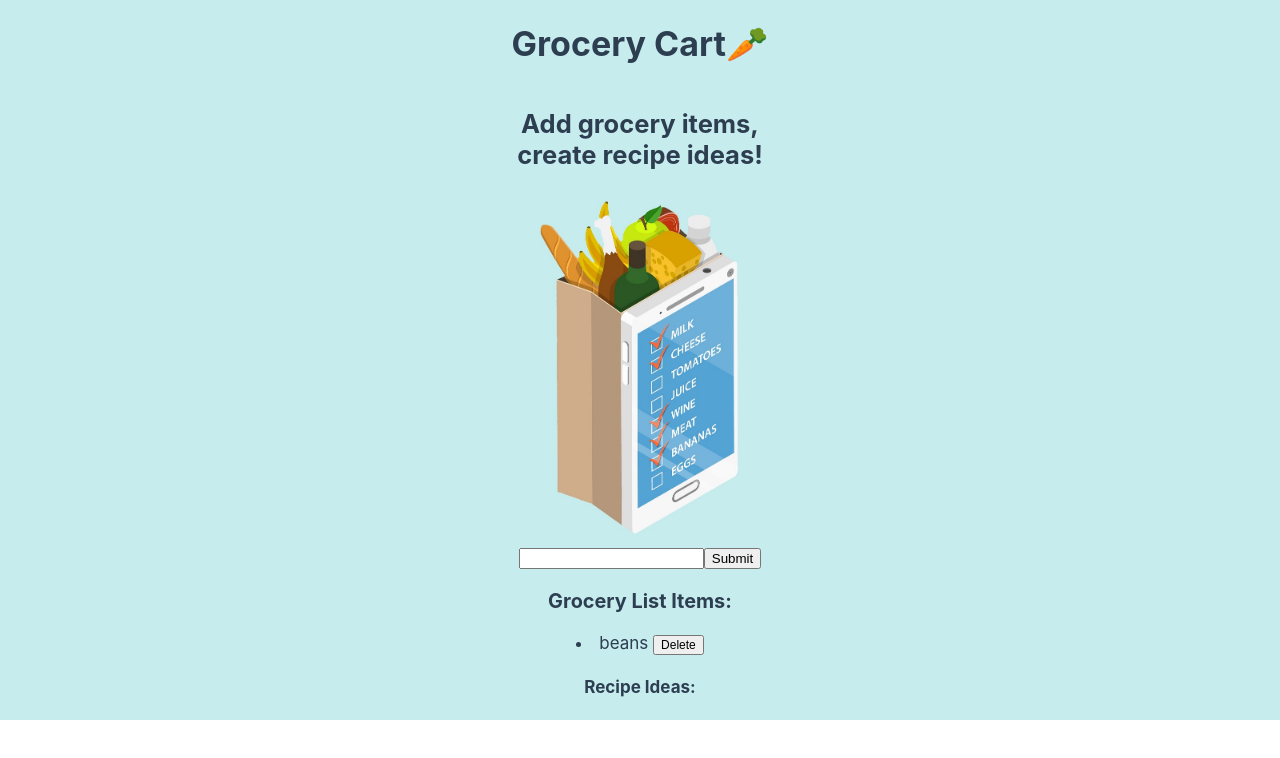
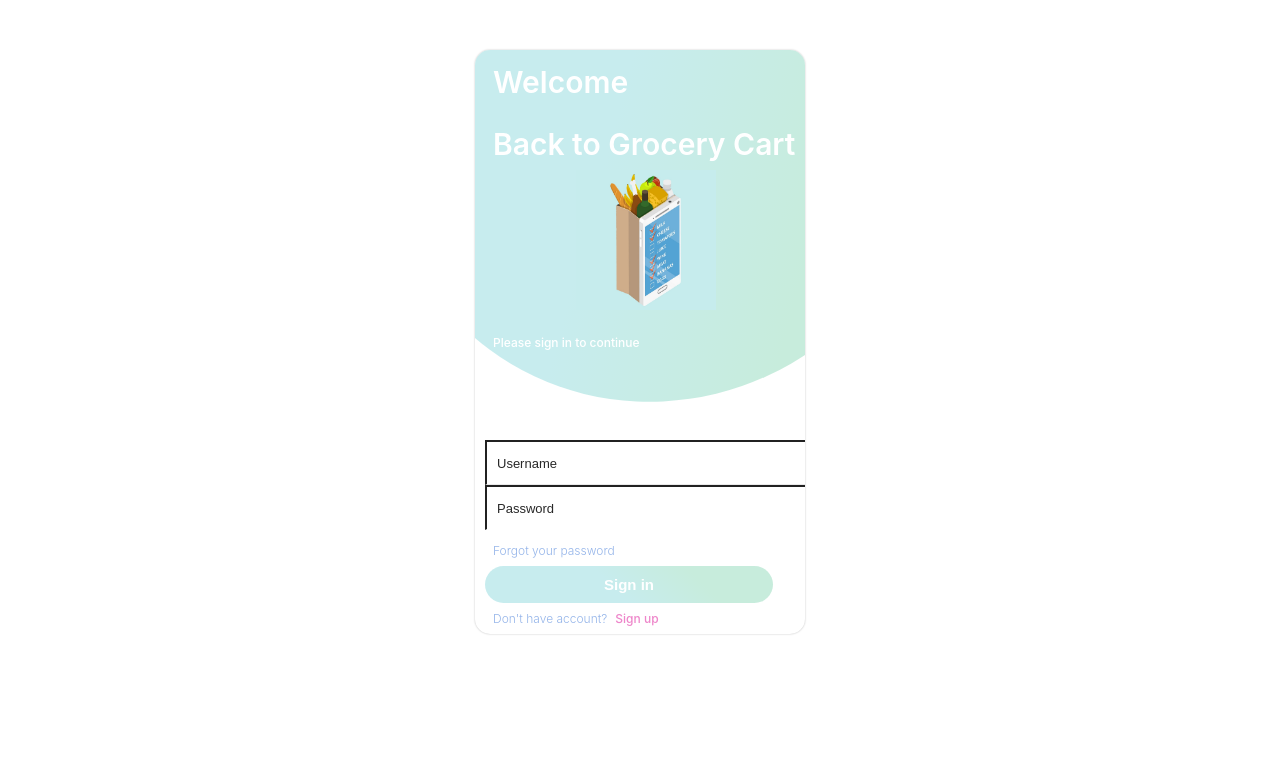
Before and after one commit to CharlieArray/recipe-app, a React (Create React App) app: page / in a window 1280 px wide. Shown: the top 758 px of the page. Built offline with nearby package versions, Linux system fonts and the light colour scheme.

Commit message:
implemented working login page

```diff
--- /dev/null
+++ b/MyContext.js
@@ -0,0 +1,5 @@
+import React from 'react'
+
+const MyContext = React.createContext();
+
+export {MyContext}
--- a/package.json
+++ b/package.json
@@ -6,8 +6,11 @@
     "@testing-library/jest-dom": "^5.11.4",
     "@testing-library/react": "^11.1.0",
     "@testing-library/user-event": "^12.1.10",
+    "framer-motion": "^4.1.16",
+    "jwt-decode": "^3.1.2",
     "react": "^17.0.1",
     "react-dom": "^17.0.1",
+    "react-router-dom": "^5.2.0",
     "react-scripts": "4.0.3",
     "styled-components": "^5.2.1",
     "web-vitals": "^1.0.1"
--- a/src/App.js
+++ b/src/App.js
@@ -1,7 +1,20 @@
 import "./App.css";
 import React from "react";
+import styled from 'styled-components'
 import GroceryMain from "./MainPage/GroceryMain";
 import config from "./config";
+import {Route, Switch, BrowserRouter as Router} from 'react-router-dom'
+import { AccountBox } from './LoginPage/index'
+
+const AppContainer = styled.div`
+  margin-top: 50px;
+  width: 100%;
+  height: 100%;
+  display: flex;
+  flex-direction: column;
+  align-items: center;
+  justify-content: center;
+`;
 
 export default class App extends React.Component {
   constructor(props) {
@@ -56,17 +69,30 @@ export default class App extends React.Component {
 
   render() {
     return (
+    <Router>
+      <Switch>
+        <Route exact path ="/">
+            <AppContainer>
+              <AccountBox/>
+            </AppContainer>
+          </Route>
+
       <div className="App">
         <header className="App-main">
 
+        <Route path ="/main">
           <GroceryMain
             handleSubmit={this.handleSubmit}
             handleDelete={this.handleDelete}
             list={this.state.list}
             recipes={this.state.recipes}
           />
+         </Route>
+
         </header>
       </div>
+      </Switch>
+    </Router>
     );
   }
 }
--- a/src/LoginPage/CommonComponents.js
+++ b/src/LoginPage/CommonComponents.js
@@ -7,12 +7,14 @@ export const BoxContainer = styled.div`
     flex-direction: column;
     align-items: center;
     margin-top: 10px;
+    margin-right: 10px;
 `;
 
 export const FormContainer = styled.form`
     width: 100%;
     display: flex;
     flex-direction: column;
+    margin-right: 10px;
 `;
 
 export const MutedLink = styled.a`
@@ -55,7 +57,7 @@ export const Input = styled.input`
     }
 `;
 export const SubmitButton = styled.button`
-    width: 100%;
+    width: 90%;
     padding: 10px 30%;
     color: #fff;
     font-size: 15px;
@@ -66,8 +68,8 @@ export const SubmitButton = styled.button`
     transition: all, 240ms ease-in-out;
     background: rgb(139,231,151);
     background: linear-gradient(45deg,
-   rgba(139,231,151,1) 44%,
-   rgba(148,201,233,1) 73%);
+   rgba(199, 236, 238, 1) 44%,
+   rgba(199, 236, 220, 1) 73%);
 
     &:hover{
        filter:brightness(1.03)
--- a/src/LoginPage/LoginForm.js
+++ b/src/LoginPage/LoginForm.js
@@ -10,8 +10,8 @@ import {
 } from "./CommonComponents";
 import { AccountContext } from "./AccountContext";
 import { withRouter } from "react-router-dom";
-import TokenService from '../../services/Token-Service'
-import config from '../../config'
+import TokenService from '../services/Token-Service'
+import config from '../config'
 
 
 function LoginForm(props) {
--- a/src/LoginPage/SignupForm.js
+++ b/src/LoginPage/SignupForm.js
@@ -8,10 +8,10 @@ import {
   BoldLink,
   SubmitButton,
 } from "./CommonComponents";
-import TokenService from '../../services/Token-Service'
+import TokenService from '../services/Token-Service'
 import { AccountContext } from "./AccountContext";
 import { withRouter } from "react-router-dom";
-import config from "../../config";
+import config from "../config";
 
 
 function SignupForm(props) {
--- a/src/LoginPage/index.js
+++ b/src/LoginPage/index.js
@@ -4,7 +4,7 @@ import { motion } from 'framer-motion'
 import {AccountContext} from './AccountContext'
 import LoginForm from './LoginForm';
 import  SignupForm  from './SignupForm';
-import envelopeMoney2 from '../images/envelopeMoney2.jpg'
+import grocery_cart_small from '../images/grocery_cart_small.jpg'
 
 
 
@@ -16,7 +16,7 @@ const Background = styled.div`
 `
 
 const BoxContainer = styled.div`
-  width: 320px;
+  width: 330px;
   margin-left: auto;
   margin-right:auto;
   min-height: 550px;
@@ -47,12 +47,12 @@ const BackDrop = styled(motion.div)`
   flex-direction: column;
   border-radius: 50%;
   transform: rotate(60deg);
-  top: -240px;
-  left: -70px;
+  top: -190px;
+  left: -80px;
   background: rgb(139,231,151);
 background: linear-gradient(45deg,
- rgba(139,231,151,1) 44%,
- rgba(148,201,233,1) 73%);
+ rgba(199, 236, 238, 1) 44%,
+ rgba(199, 236, 220, 1) 73%);
 `
 
 const HeaderContainer = styled.div`
@@ -69,9 +69,9 @@ const HeaderText = styled.h2`
   `
 
 const SmallText = styled.h5`
-  font-size: 11px;
+  font-size: 12px;
   font-weight: 500;
-  color: #fff;
+  color: #ffffff;
   z-index: 10;
   margin: 0;
 `
@@ -80,7 +80,7 @@ const LogoContainer = styled.div`
   display: block;
   margin-left: auto;
   margin-right: auto;
-  width: 25%;
+  width: 50%;
   margin-top: 20px;
 `
 
@@ -157,9 +157,9 @@ export function AccountBox(props) {
           <HeaderContainer>
               <HeaderText>Welcome</HeaderText>
                 <HeaderText>
-                    Back to Envelope
+                    Back to Grocery Cart
                     <LogoContainer>
-                      <img src={envelopeMoney2} alt="this is money envelope" width="60" height="60"></img>
+                      <img src={grocery_cart_small} alt="this is a grocery cart" width="140" height="140"></img>
                     </LogoContainer>
                 </HeaderText>
               <SmallText>Please sign in to continue </SmallText>
--- a/src/MainPage/GroceryMain.js
+++ b/src/MainPage/GroceryMain.js
@@ -12,7 +12,7 @@ export default class GroceryMain extends Component {
         <h1>Grocery Cart🥕</h1>
         <h2>Add grocery items, <br /> create recipe ideas!</h2>
         <div>
-          <img src={grocery_cart_small} width="40%" alt="grocery logo" />
+          <img src={grocery_cart_small} width="30%" alt="grocery logo" />
         </div>
 
         <GroceryForm
--- a/src/index.js
+++ b/src/index.js
@@ -1,11 +1,12 @@
 import React from 'react';
 import ReactDOM from 'react-dom';
+import {BrowserRouter} from 'react-router-dom'
 import './index.css';
 import App from './App';
 
 ReactDOM.render(
-  <React.StrictMode>
+  <BrowserRouter>
     <App />
-  </React.StrictMode>,
+  </BrowserRouter>,
   document.getElementById('root')
 );
--- /dev/null
+++ b/src/marginer/index.js
@@ -0,0 +1,29 @@
+import React from "react";
+import styled from "styled-components";
+
+const HorizontalMargin = styled.span`
+  display: flex;
+  width: ${({ margin }) =>
+    typeof margin === "string" ? margin : `${margin}px`};
+`;
+
+const VerticalMargin = styled.span`
+  display: flex;
+  height: ${({ margin }) =>
+    typeof margin === "string" ? margin : `${margin}px`};
+`;
+
+function Marginer(props) {
+  const { direction } = props;
+
+  if (direction === "horizontal") return <HorizontalMargin {...props} />;
+  else {
+    return <VerticalMargin {...props} />;
+  }
+}
+
+Marginer.defaultProps = {
+  direction: "horizontal",
+};
+
+export { Marginer };
--- /dev/null
+++ b/src/services/Token-Service.js
@@ -0,0 +1,55 @@
+import jwtDecode from 'jwt-decode'
+import config from '../config'
+
+let _timeoutId
+const _TEN_SECONDS_IN_MS = 10000
+
+const TokenService = {
+  saveAuthToken(token) {
+    window.localStorage.setItem(config.TOKEN_KEY, token)
+  },
+  getAuthToken() {
+    return window.localStorage.getItem(config.TOKEN_KEY)
+  },
+  clearAuthToken() {
+    console.info('clearing the auth token')
+    window.localStorage.removeItem(config.TOKEN_KEY)
+  },
+  hasAuthToken() {
+    return !!TokenService.getAuthToken()
+  },
+  makeBasicAuthToken(userName, password) {
+    return window.btoa(`${userName}:${password}`)
+  },
+  parseJwt(jwt) {
+    return jwtDecode(jwt)
+  },
+  readJwtToken() {
+    return TokenService.parseJwt(TokenService.getAuthToken())
+  },
+  _getMsUntilExpiry(payload) {
+    /*
+      payload is from the JWT
+      the `exp` value is in seconds, need to convert to ms, so * 1000
+      calculates the difference between now and when the JWT will expire
+    */
+    return (payload.exp * 1000) - Date.now()
+  },
+  queueCallbackBeforeExpiry(callback) {
+    /* get the number of ms from now until the token expires */
+    const msUntilExpiry = TokenService._getMsUntilExpiry(
+      TokenService.readJwtToken()
+    )
+    /*
+      queue a callback that will happen 10 seconds before the token expires
+      the callback is passed in as an argument so could be anything,
+        in this app, the callback is for calling the refresh endpoint
+    */
+    _timeoutId = setTimeout(callback, msUntilExpiry - _TEN_SECONDS_IN_MS)
+  },
+  clearCallbackBeforeExpiry() {
+    clearTimeout(_timeoutId)
+  },
+}
+
+export default TokenService
```
Also changed, not shown: 2 other files (tests, documents, lock files or other folders).
